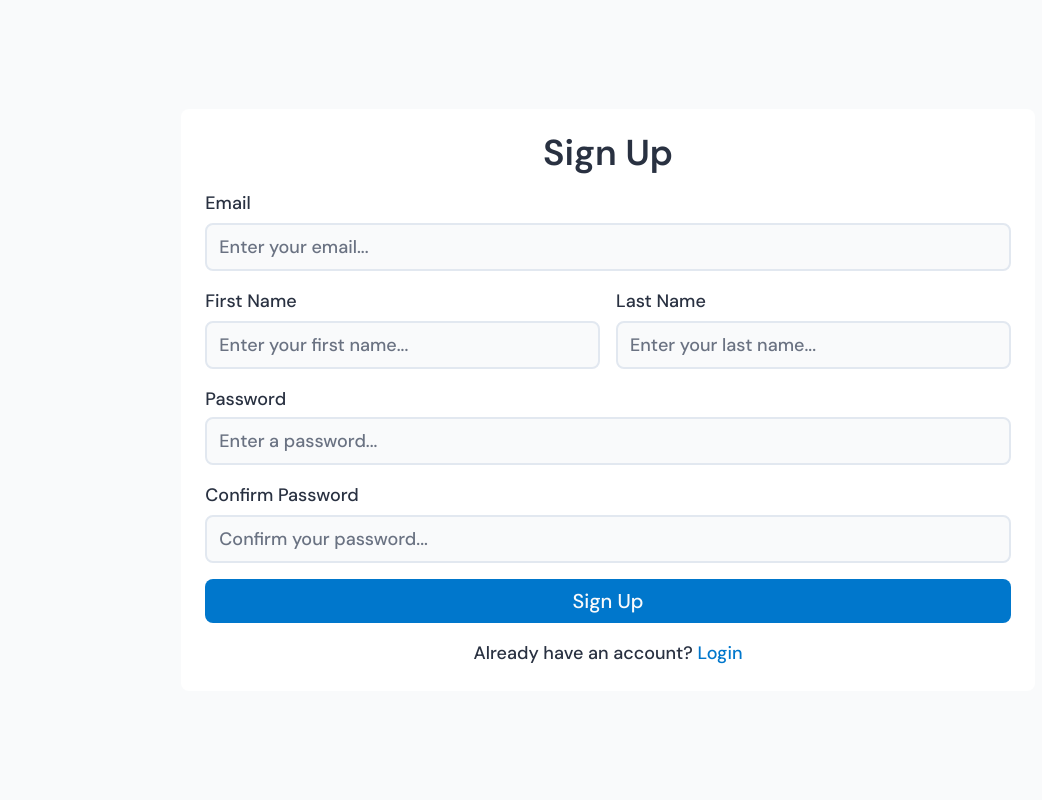
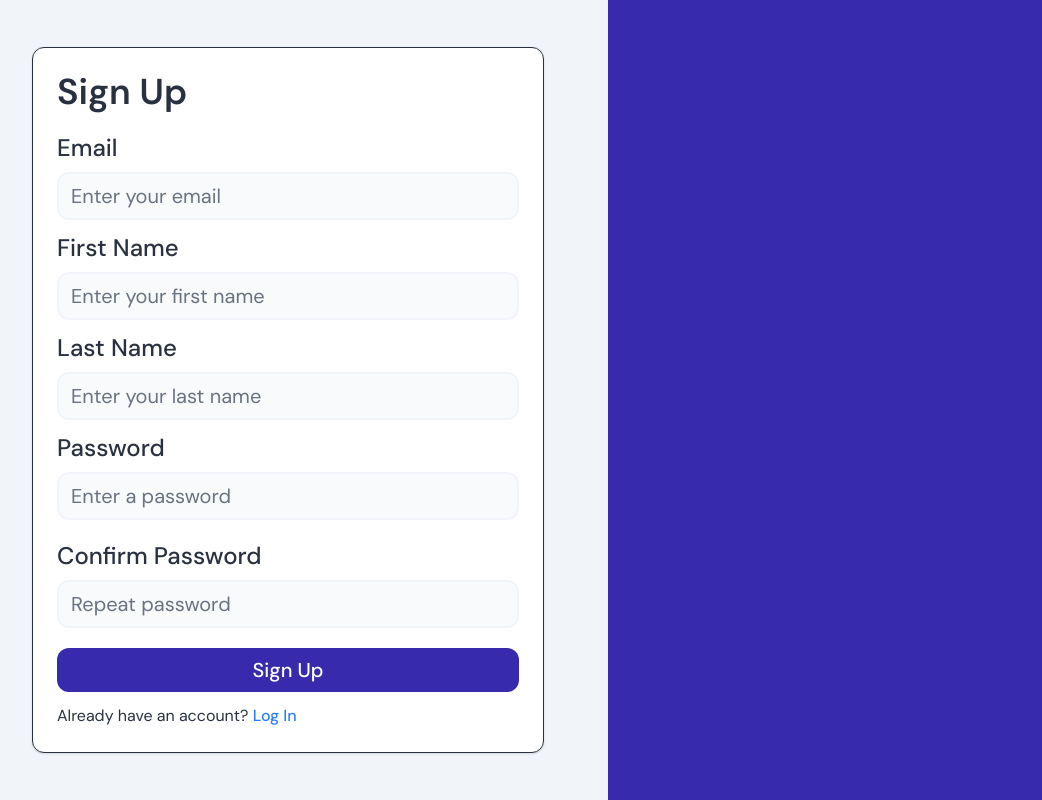
Before and after one commit to brysonmco/compressor, a SvelteKit app in the folder frontend/: page /signup in a window 1280 px wide. Shown: the whole page, without its empty margins (32-1074 px from the left). Built offline with nearby package versions, Linux system fonts and the light colour scheme.

Commit message:
feat: enhance signup process with improved validation and error handling

```diff
--- a/frontend/src/hooks.server.ts
+++ b/frontend/src/hooks.server.ts
@@ -8,8 +8,8 @@ export const handle = (async ({ event, resolve }) => {
     }
 
     // Check if the user is authenticated
-    const profileResponse = await isAuthenticated(event.cookies)
-    if (!profileResponse) {
+    const authenticated = await isAuthenticated(event.cookies)
+    if (!authenticated) {
         // If not authenticated, redirect to the login page
         throw redirect(302, '/login');
     }
--- a/frontend/src/routes/signup/+page.server.ts
+++ b/frontend/src/routes/signup/+page.server.ts
@@ -1,52 +1,118 @@
-import type {Actions} from "./$types";
-import {fail, redirect} from "@sveltejs/kit";
-import type {PageServerLoad} from "../../../.svelte-kit/types/src/routes/pricing/$types";
-import {apiBaseUrl} from "$lib/server/config";
+import type {Actions, PageServerLoad} from './$types';
+import {fail, json, redirect} from "@sveltejs/kit";
+import {login, signup} from "$lib/server/auth";
 
 export const load: PageServerLoad = async ({cookies}) => {
-    // Check if the user is authenticated
+
 };
 
 export const actions = {
     default: async ({cookies, request}) => {
         const data = await request.formData();
-        const email = data.get('email');
-        const firstName = data.get('firstName');
-        const lastName = data.get('lastName');
-        const password = data.get('password');
-        const passwordConfirm = data.get('passwordConfirm');
+        const email = data.get('email')!.toString().trim();
+        const firstName = data.get('firstName')!.toString().trim();
+        const lastName = data.get('lastName')!.toString().trim();
+        const password = data.get('password')!.toString();
+        const confirmPassword = data.get('confirmPassword')!.toString();
 
-        const response = await fetch(apiBaseUrl + "/auth/signup", {
-            method: "POST",
-            credentials: "include",
-            headers: {
-                "Content-Type": "application/json"
-            },
-            body: JSON.stringify({
-                email,
-                firstName,
-                lastName,
-                password,
-                passwordConfirm,
-            })
-        });
+        // Validate the fields
+        const errors: Record<string, string> = {};
 
-        const result = await response.json();
+        if (!email) {
+            errors.email = "Email is required";
+        } else if (email.length > 250) {
+            errors.email = "Email is too long";
+        }
 
-        if (!response.ok) {
-            switch (result.error) {
-                case "missing_fields":
-                    // TODO: implement this later
-                case "passwords_mismatch":
-                // TODO: implement this later
+        if (!firstName) {
+            errors.firstName = "First name is required";
+        } else if (firstName.length > 100) {
+            errors.firstName = "First name is too long";
+        }
+
+        if (!lastName) {
+            errors.lastName = "Last name is required";
+        } else if (lastName.length > 100) {
+            errors.lastName = "Last name is too long";
+        }
+
+        if (!password) {
+            errors.password = "Password is required";
+        } else if (password.length < 8) {
+            errors.password = "Password must be at least 8 characters long";
+        } else if (password.length > 32) {
+            errors.password = "Password is too long";
+        }
+
+        if (!confirmPassword) {
+            errors.confirmPassword = "Confirm password is required";
+        } else if (confirmPassword !== password) {
+            errors.password = "Passwords do not match";
+            errors.confirmPassword = "Passwords do not match";
+        }
+
+
+        if (Object.keys(errors).length > 0) {
+            return fail(400, {
+                errors,
+            });
+        }
+
+        // Send the login request to the server
+        const res = await signup(email, firstName, lastName, password);
+        const resData = await res.json();
+        if (!resData.success) {
+            switch (resData.error) {
+                case "server_error":
+                    errors.server = "An error occurred while processing your request. Please try again later.";
+                    return fail(500, {
+                        errors,
+                    });
+                case "internal_error":
+                    errors.server = "An error occurred while processing your request. Please try again later.";
+                    return fail(500, {
+                        errors,
+                    });
                 case "account_exists":
-                    redirect(303, '/login?email=' + email);
-                    break;
+                    return redirect(300, '/login');
                 default:
-                    // TODO: implement this later
+                    errors.server = "An unexpected error occurred. Please try again later.";
+                    return fail(500, {
+                        errors,
+                    });
             }
         }
 
-        return redirect(303, '/');
+        const accessToken = resData.accessToken;
+        const refreshToken = resData.refreshToken;
+
+        if (!accessToken || !refreshToken) {
+            errors.server = "An error occurred while processing your request. Please try again later.";
+            return fail(500, {
+                errors,
+            });
+        }
+
+        cookies.set(
+            'accessToken',
+            accessToken,
+            {
+                path: '/',
+                httpOnly: true,
+                sameSite: 'strict',
+            }
+        );
+
+        cookies.set(
+            'refreshToken',
+            refreshToken,
+            {
+                path: '/',
+                httpOnly: true,
+                sameSite: 'strict',
+            }
+        );
+
+        return redirect(300, '/dashboard'); // hooks.server.ts will kick them to verify-email
     }
 } satisfies Actions;
--- a/frontend/src/routes/signup/+page.svelte
+++ b/frontend/src/routes/signup/+page.svelte
@@ -1,200 +1,138 @@
+<svelte:head>
+    <title>Sign Up | Compressor</title>
+    <meta name="description"
+          content="Log in to your Compressor account to start compressing videos and managing your files.">
+</svelte:head>
+
 <script lang="ts">
+    import {applyAction, enhance} from "$app/forms";
+    import type {PageProps} from "./$types";
+    import type {SubmitFunction} from "@sveltejs/kit";
+    import {goto} from "$app/navigation";
 
-    let showErrorModal = false;
-    let errorModalMessage = '';
+    let {form}: PageProps = $props();
+    let loading = $state(false);
+    let showModal = $state(false);
 
+    const submit: SubmitFunction = () => {
+        loading = true;
 
-    let formData = {
-        email: '',
-        firstName: '',
-        lastName: '',
-        password: '',
-        confirmPassword: ''
-    };
-
-    let formErrors = {
-        email: '',
-        firstName: '',
-        lastName: '',
-        password: '',
-        confirmPassword: ''
-    };
-
-    async function handleSubmit(event: Event | SubmitEvent) {
-        /*event.preventDefault();
-        const res = await signup(
-            formData.email,
-            formData.firstName,
-            formData.lastName,
-            formData.password,
-            formData.confirmPassword
-        );
-
-        const data = await res.json();
-
-        if (data.fieldErrors) {
-            formErrors = data.fieldErrors;
-        }
-
-        if (!data.success && data.message) {
-            showErrorModal = true;
-            errorModalMessage = data.message;
-        }
-
-        if (data.redirect) {
-            window.location.href = data.redirect;
-        }*/
-    }
-
-    function validateField(field: string) {
-        switch (field) {
-            case 'email':
-                if (!formData.email) {
-                    formErrors.email = 'Email is required';
-                } else if (formData.email.includes(' ')) {
-                    formErrors.email = 'Email is invalid';
+        return async ({result}) => {
+            loading = false;
+            if (result.type === 'redirect') {
+                await goto(result.location);
             } else {
-                    formErrors.email = '';
-                }
-                break;
-            case 'firstName':
-                if (!formData.firstName) {
-                    formErrors.firstName = 'First name is required';
-                } else {
-                    formErrors.firstName = '';
-                }
-                break;
-            case 'lastName':
-                if (!formData.lastName) {
-                    formErrors.lastName = 'Last name is required';
-                } else {
-                    formErrors.lastName = '';
-                }
-                break;
-            case 'password':
-                if (!formData.password) {
-                    formErrors.password = 'Password is required';
-                } else if (formData.password.length < 8) {
-                    formErrors.password = 'Password must be at least 8 characters long';
-                } else {
-                    formErrors.password = '';
-                }
-                break;
-            case 'confirmPassword':
-                if (!formData.confirmPassword) {
-                    formErrors.confirmPassword = 'Confirm password is required';
-                } else if (formData.confirmPassword !== formData.password) {
-                    formErrors.confirmPassword = 'Passwords do not match';
-                } else {
-                    formErrors.confirmPassword = '';
-                }
-                break;
+                await applyAction(result);
+                if (form?.errors.server) {
+                    showModal = true;
                 }
             }
+        }
+    };
 </script>
 
 
-<div class="flex justify-center items-center h-screen">
-    <form on:submit|preventDefault={handleSubmit}
-          class="flex flex-col gap-4 2xl:w-1/3 md:w-2/3 md:m-0 m-4 p-6 bg-white rounded-lg items-center">
-        <span class="text-4xl font-semibold">Sign Up</span>
+<div class="flex flex-row h-screen">
+    <div class="flex flex-1 justify-center items-center bg-indigo-800 md:bg-slate-100 max-w-full">
+        <form method="POST" use:enhance={submit}
+              class="flex flex-col bg-white rounded-xl border p-6 shadow-sm gap-3 2xl:w-1/2 w-full max-w-[80%]">
+            <span class="text-4xl font-semibold mb-2">Sign Up</span>
 
-        <label class="flex flex-col gap-1.5 w-full">
-            <span class="text-lg font-medium">Email</span>
-            <input
-                    type="email"
-                    name="email"
-                    placeholder="Enter your email..."
-                    required
-                    bind:value={formData.email}
-                    on:blur={() => validateField('email')}
-                    class="rounded-lg bg-bg border-2 text-lg font-medium {formErrors.email ? 'border-red-500' : 'border-slate-200' } focus:border-brand active:outline-none focus:outline-none  ring-0 focus:ring-0">
-            {#if formErrors.email}
-                <span class="text-red-500 text-md font-medium">{formErrors.email}</span>
+            <label class="flex flex-col gap-2">
+                <span class="text-2xl font-medium">Email</span>
+                <input type="email" name="email"
+                       class={`bg-slate-50 rounded-xl text-xl border-2 focus:ring-2 focus:border-slate-100 ring-indigo-800 ${form?.errors.email ? 'border-red-600' : 'border-slate-100'}`}
+                       placeholder="Enter your email">
+                {#if form?.errors.email}
+                    <span class="text-red-600 font-medium">{form?.errors.email}</span>
                 {/if}
             </label>
 
-        <div class="flex sm:flex-row flex-col w-full gap-4">
-            <label class="flex flex-col gap-1.5 flex-grow">
-                <span class="text-lg font-medium">First Name</span>
-                <input
-                        type="text"
-                        name="firstName"
-                        placeholder="Enter your first name..."
-                        required
-                        bind:value={formData.firstName}
-                        on:blur={() => validateField('firstName')}
-                        class="rounded-lg bg-bg border-2 text-lg font-medium {formErrors.firstName ? 'border-red-500' : 'border-slate-200' } focus:border-brand active:outline-none focus:outline-none  ring-0 focus:ring-0">
-                {#if formErrors.firstName}
-                    <span class="text-red-500 text-md font-medium">{formErrors.firstName}</span>
+            <label class="flex flex-col gap-2">
+                <span class="text-2xl font-medium">First Name</span>
+                <input type="text" name="firstName"
+                       class={`bg-slate-50 rounded-xl text-xl border-2 focus:ring-2 focus:border-slate-100 ring-indigo-800 ${form?.errors.firstName ? 'border-red-600' : 'border-slate-100'}`}
+                       placeholder="Enter your first name">
+                {#if form?.errors.firstName}
+                    <span class="text-red-600 font-medium">{form?.errors.firstName}</span>
                 {/if}
             </label>
 
-            <label class="flex flex-col gap-1.5 flex-grow">
-                <span class="text-lg font-medium">Last Name</span>
-                <input
-                        type="text"
-                        name="lastName"
-                        placeholder="Enter your last name..."
-                        required
-                        bind:value={formData.lastName}
-                        on:blur={() => validateField('lastName')}
-                        class="rounded-lg bg-bg border-2 text-lg font-medium {formErrors.lastName ? 'border-red-500' : 'border-slate-200' }  focus:border-brand active:outline-none focus:outline-none  ring-0 focus:ring-0">
-                {#if formErrors.lastName}
-                    <span class="text-red-500 text-md font-medium">{formErrors.lastName}</span>
-                {/if}
-            </label>
-        </div>
-
-
-        <label class="flex flex-col gap-1 w-full">
-            <span class="text-lg font-medium">Password</span>
-            <input
-                    type="password"
-                    name="password"
-                    placeholder="Enter a password..."
-                    required
-                    bind:value={formData.password}
-                    on:blur={() => validateField('password')}
-                    class="rounded-lg bg-bg border-2 text-lg font-medium {formErrors.password ? 'border-red-500' : 'border-slate-200' }  focus:border-brand active:outline-none focus:outline-none  ring-0 focus:ring-0">
-            {#if formErrors.password}
-                <span class="text-red-500 text-md font-medium">{formErrors.password}</span>
+            <label class="flex flex-col gap-2">
+                <span class="text-2xl font-medium">Last Name</span>
+                <input type="text" name="lastName"
+                       class={`bg-slate-50 rounded-xl text-xl border-2 focus:ring-2 focus:border-slate-100 ring-indigo-800 ${form?.errors.lastName ? 'border-red-600' : 'border-slate-100'}`}
+                       placeholder="Enter your last name">
+                {#if form?.errors.lastName}
+                    <span class="text-red-600 font-medium">{form?.errors.lastName}</span>
                 {/if}
             </label>
 
-        <label class="flex flex-col gap-1.5 w-full">
-            <span class="text-lg font-medium">Confirm Password</span>
-            <input
-                    type="password"
-                    name="confirmPassword"
-                    placeholder="Confirm your password..."
-                    required
-                    bind:value={formData.confirmPassword}
-                    on:blur={() => validateField('confirmPassword')}
-                    class="rounded-lg bg-bg border-2 text-lg font-medium {formErrors.confirmPassword ? 'border-red-500' : 'border-slate-200' }  focus:border-brand active:outline-none focus:outline-none  ring-0 focus:ring-0">
-            {#if formErrors.confirmPassword}
-                <span class="text-red-500 text-md font-medium">{formErrors.confirmPassword}</span>
+            <label class="flex flex-col gap-2 mb-2">
+                <span class="text-2xl font-medium">Password</span>
+                <input type="password" name="password"
+                       class={`bg-slate-50 rounded-xl text-xl border-2 focus:ring-2 focus:border-slate-100 ring-indigo-800 ${form?.errors.password ? 'border-red-600' : 'border-slate-100'}`}
+                       placeholder="Enter a password">
+                {#if form?.errors.password}
+                    <span class="text-red-600 font-medium">{form?.errors.password}</span>
                 {/if}
             </label>
 
-        <button type="submit"
-                class="bg-brand w-full py-2 text-bg text-xl font-medium rounded-lg hover:bg-brand-dark hover:cursor-pointer">
+            <label class="flex flex-col gap-2 mb-2">
+                <span class="text-2xl font-medium">Confirm Password</span>
+                <input type="password" name="confirmPassword"
+                       class={`bg-slate-50 rounded-xl text-xl border-2 focus:ring-2 focus:border-slate-100 ring-indigo-800 ${form?.errors.confirmPassword ? 'border-red-600' : 'border-slate-100'}`}
+                       placeholder="Repeat password">
+                {#if form?.errors.confirmPassword}
+                    <span class="text-red-600 font-medium">{form?.errors.confirmPassword}</span>
+                {/if}
+            </label>
+
+            {#if !loading}
+                <button class="bg-indigo-800 hover:bg-indigo-900 hover:cursor-pointer text-white py-2 rounded-xl text-xl font-medium">
                     Sign Up
                 </button>
-        <span class="text-lg font-medium">Already have an account? <a href="/login" class="text-brand hover:underline">Login</a></span>
+            {:else }
+                <button disabled
+                        class="flex flex-row items-center justify-center gap-2 bg-indigo-800 hover:bg-indigo-900 hover:cursor-not-allowed text-white py-2 rounded-xl text-xl font-medium">
+                    <svg width="24" height="24" fill="#fff" viewBox="0 0 24 24" xmlns="http://www.w3.org/2000/svg">
+                        <style>.spinner_z9k8 {
+                            transform-origin: center;
+                            animation: spinner_StKS .75s infinite linear
+                        }
+
+                        @keyframes spinner_StKS {
+                            100% {
+                                transform: rotate(360deg)
+                            }
+                        }
+                        </style>
+                        <path d="M12,1A11,11,0,1,0,23,12,11,11,0,0,0,12,1Zm0,19a8,8,0,1,1,8-8A8,8,0,0,1,12,20Z"
+                              opacity=".25"/>
+                        <path d="M12,4a8,8,0,0,1,7.89,6.7A1.53,1.53,0,0,0,21.38,12h0a1.5,1.5,0,0,0,1.48-1.75,11,11,0,0,0-21.72,0A1.5,1.5,0,0,0,2.62,12h0a1.53,1.53,0,0,0,1.49-1.3A8,8,0,0,1,12,4Z"
+                              class="spinner_z9k8"/>
+                    </svg>
+                    Signing Up
+                </button>
+            {/if}
+
+
+            <span>Already have an account? <a href="/login" class="text-blue-500 hover:underline font-medium">Log In</a></span>
         </form>
     </div>
+    <div class="bg-indigo-800 h-full flex-1 hidden md:flex"></div>
+</div>
 
-{#if showErrorModal}
-    <div class="fixed inset-0 z-50 flex items-center justify-center bg-slate-900/30">
-        <div class="flex flex-col bg-white rounded-lg p-6 text-center gap-4">
-            <h2 class="text-3xl font-medium">Error Signing Up</h2>
-            <p class="text-lg text-red-600">{ errorModalMessage }</p>
-            <button
-                    class="bg-brand w-full py-2 text-bg text-lg rounded-lg hover:bg-brand-dark hover:cursor-pointer"
-                    on:click={() => (showErrorModal = false)}>
-                Close
+{#if showModal}
+    <div class="fixed top-0 left-0 w-full h-full flex items-center justify-center bg-slate-800/30 z-50">
+        <div class="relative flex flex-col items-center justify-center bg-white p-6 rounded-xl shadow-sm w-1/3 h-1/3 gap-2">
+            <button class="absolute top-2 right-2" onclick={() => showModal = false} aria-label="close modal">
+                <i class="bx bx-x bx-md hover:bg-slate-100 hover:cursor-pointer rounded-full"></i>
             </button>
+            <i class="bx bx-error-circle bx-lg text-red-500"></i>
+            <span class="text-2xl text-slate-700 font-medium">There was an error processing your request.</span>
+            <span class="text-md text-slate-600">Please try again later, if the issue persists contact support</span>
+
         </div>
     </div>
 {/if}
```
Also changed, not shown: frontend/src/lib/components/AccountSelector.svelte (+4 -4 lines), frontend/src/lib/components/Header.svelte (+6 -6 lines), frontend/src/lib/server/auth.ts (+11 -25 lines). Lines whose indentation alone changed are shown as unchanged.
